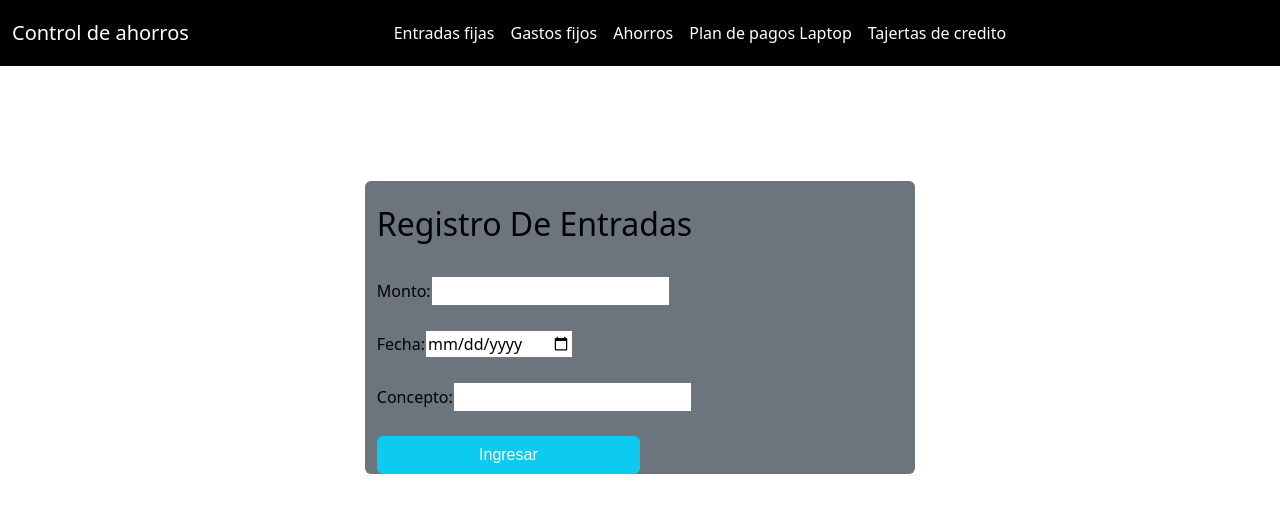
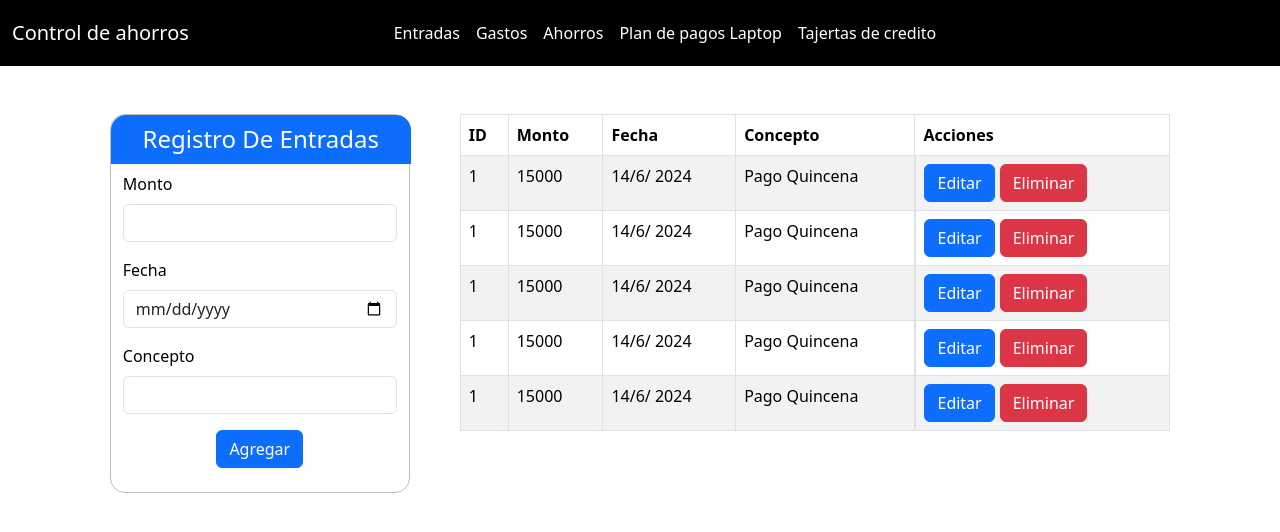
Before and after one commit to Andriusdesarolladorweb/Proyecto, a React (Create React App) app: page / in a window 1280 px wide. Shown: the top 532 px of the page. Built offline with nearby package versions, Linux system fonts and the light colour scheme.

Commit message:
Acualizacion

```diff
--- a/src/Componte/CrudEntradas.js
+++ b/src/Componte/CrudEntradas.js
@@ -1,29 +1,115 @@
 import "../css/CrudEntradas.css";
+import React, { useState } from "react";
+
+//Array para mostra datos en la tabla
 export default function CrudEntradas() {
+  const mostrar = [
+    { id: 1, monto: 15000, fecha: "14/6/ 2024", concepto: "Pago Quincena" },
+    { id: 1, monto: 15000, fecha: "14/6/ 2024", concepto: "Pago Quincena" },
+    { id: 1, monto: 15000, fecha: "14/6/ 2024", concepto: "Pago Quincena" },
+    { id: 1, monto: 15000, fecha: "14/6/ 2024", concepto: "Pago Quincena" },
+    { id: 1, monto: 15000, fecha: "14/6/ 2024", concepto: "Pago Quincena" },
+  ];
+
+  const [data, setData] = useState(mostrar);
+  const handleChange = (e) => {
+    const { name, value } = e.target;
+    setData((prevState) => ({
+      ...prevState,
+      [name]: value,
+    }));
+  };
+  const insertar = () => {
+    var ValorInsertar = mostrar;
+    ValorInsertar.id = data[data.length - 1].id + 1;
+    var dataNueva = data;
+    dataNueva.push(ValorInsertar);
+    setData(dataNueva);
+  };
+
   return (
-    <div className="hearder">
-      <div className="container bg-secondary rounded text-black">
-        <br />
-        <h2> Registro De Entradas </h2>
-        <br />
-        <form action="">
-          <div className="">
-            <label>Monto: </label>
-            <input type="text" />
-            <br />
-            <br />
-            <label>Fecha:</label>
-            <input type="date" />
-            <br />
-            <br />
-            <label>Concepto:</label>
-            <input type="text" />
-          </div>
-          <br />
-          <div className="">
-            <button className="btn btn-info ">Ingresar</button>
-          </div>
-        </form>
+    <div>
+      <div className="container-primary d-flex  justify-content-center p-5">
+        <div className="Container-formulario">
+          <form className=" Formulario bg-white    text-black">
+            <div className="Container-titulo bg-primary">
+              <h4 className="text-center  text-white">Registro De Entradas</h4>
+            </div>
+            <div className="container">
+              <div className="mb-3 ">
+                <label for="Monto" className="form-label">
+                  Monto
+                </label>
+                <input
+                  type="text"
+                  className="form-control"
+                  id="Monto"
+                  name="Monto"
+                  onChange={handleChange}
+                />
+              </div>
+              <div className="mb-3 mt-3">
+                <label for="Fecha" className="form-label">
+                  Fecha
+                </label>
+                <input
+                  type="date"
+                  className="form-control"
+                  id="Fecha"
+                  name="Fecha"
+                  onChange={handleChange}
+                />
+              </div>
+              <div className="mb-3">
+                <label for="Concepto" className="form-label">
+                  Concepto
+                </label>
+                <input
+                  type="text"
+                  className="form-control"
+                  id="Concepto"
+                  name="Concepto"
+                  onChange={handleChange}
+                />
+              </div>
+              <button
+                type="submit"
+                className="btn btn-primary submit-btn text-center d-flex m-auto "
+                onClick={insertar}
+              >
+                Agregar
+              </button>
+              <br />
+            </div>
+          </form>
+        </div>
+        <div className="container-table ">
+          <table className="table table-bordered table-striped ">
+            <thead>
+              <tr>
+                <th>ID</th>
+                <th>Monto</th>
+                <th>Fecha</th>
+                <th>Concepto</th>
+                <th>Acciones</th>
+              </tr>
+            </thead>
+            <tbody>
+              {data.map((elemento) => (
+                <tr>
+                  <td>{elemento.id}</td>
+                  <td>{elemento.monto}</td>
+                  <td>{elemento.fecha}</td>
+                  <td>{elemento.concepto}</td>
+                  <td className="d-flex ">
+                    <button className="btn btn-primary ">Editar</button>
+                    <button className="btn btn-danger ">Eliminar</button>
+                  </td>
+                </tr>
+              ))}
+            </tbody>
+          </table>
+        </div>
       </div>
     </div>
   );
--- a/src/Componte/Menu.js
+++ b/src/Componte/Menu.js
@@ -22,12 +22,12 @@ export default function Menu() {
             <ul class="navbar-nav ">
               <li class="nav-item">
                 <a class="nav-link  " aria-current="page" href="#">
-                  Entradas fijas
+                  Entradas
                 </a>
               </li>
               <li class="nav-item">
                 <a class="nav-link " href="#">
-                  Gastos fijos
+                  Gastos
                 </a>
               </li>
               <li class="nav-item">
--- a/src/css/CrudEntradas.css
+++ b/src/css/CrudEntradas.css
@@ -1,21 +1,33 @@
-.hearder {
-  margin-top: 9%;
+.container-primary {
+  width: 100%;
+}
+.Container-formulario {
+  margin: 0px;
+  padding: 0px;
+  width: 350px;
+}
+.Container-titulo {
+  width: 300px;
+  border-top-left-radius: 15px;
+  border-top-right-radius: 15px;
 }
 
-.container {
-  width: 43%;
+.Container-titulo h4 {
+  padding: 10px;
 }
 
+.Formulario {
+  border-radius: 15px;
+  border: 1px solid;
+  border-color: rgb(192, 192, 192);
+  margin-right: 15px;
+  width: 300px;
+}
 .btn {
-  color: white;
-  font-family: Arial, Helvetica, sans-serif;
-  width: 50%;
+  text-align: center;
+  margin-right: 5px;
 }
 
-.nav-item a {
-  color: white;
+.container-table {
+  width: 60%;
 }
-
-.nav-item a:hover {
-  color: #0dcaf0;
-}
```
Also changed, not shown: 1 other file (tests, documents, lock files or other folders).
